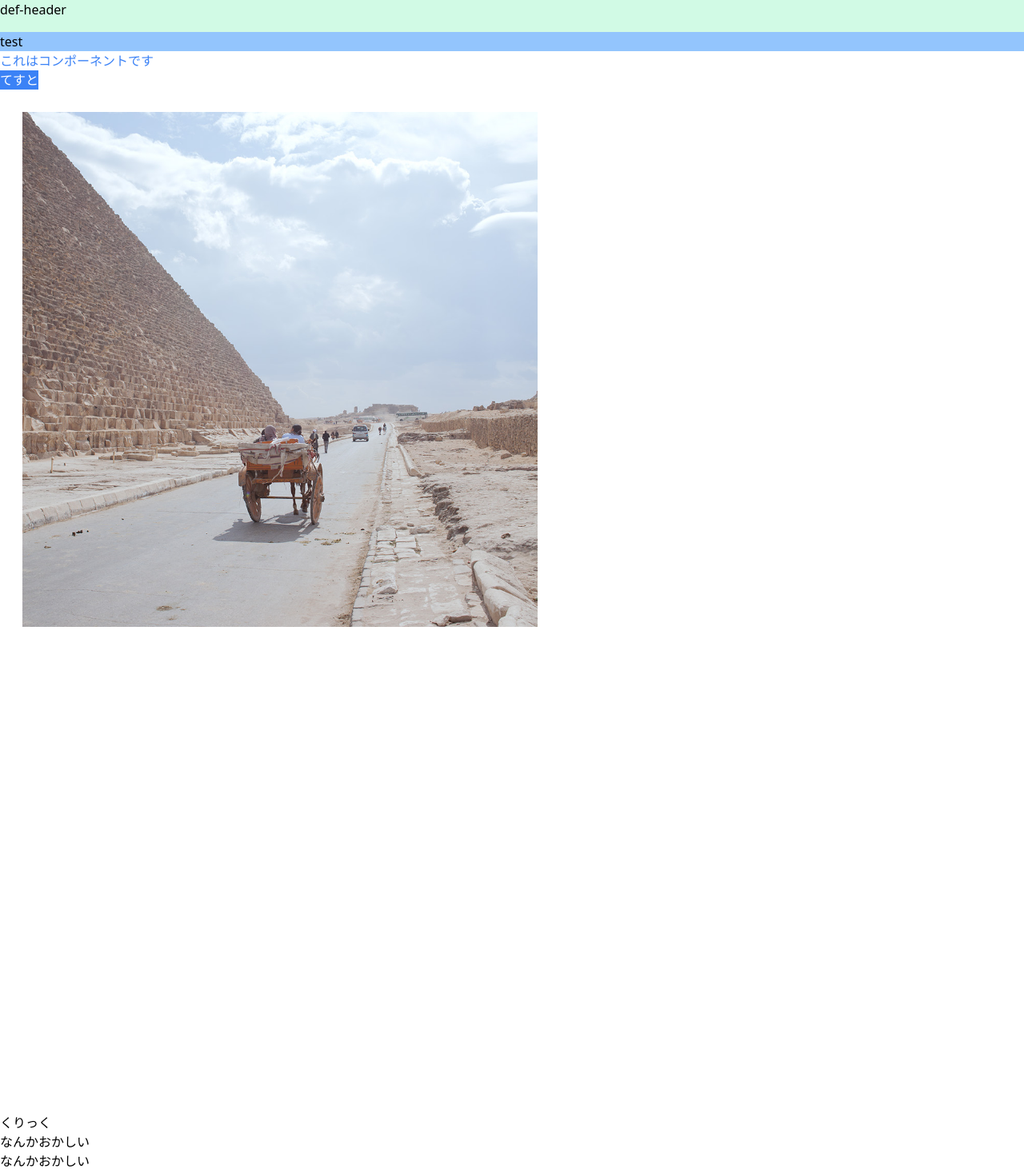
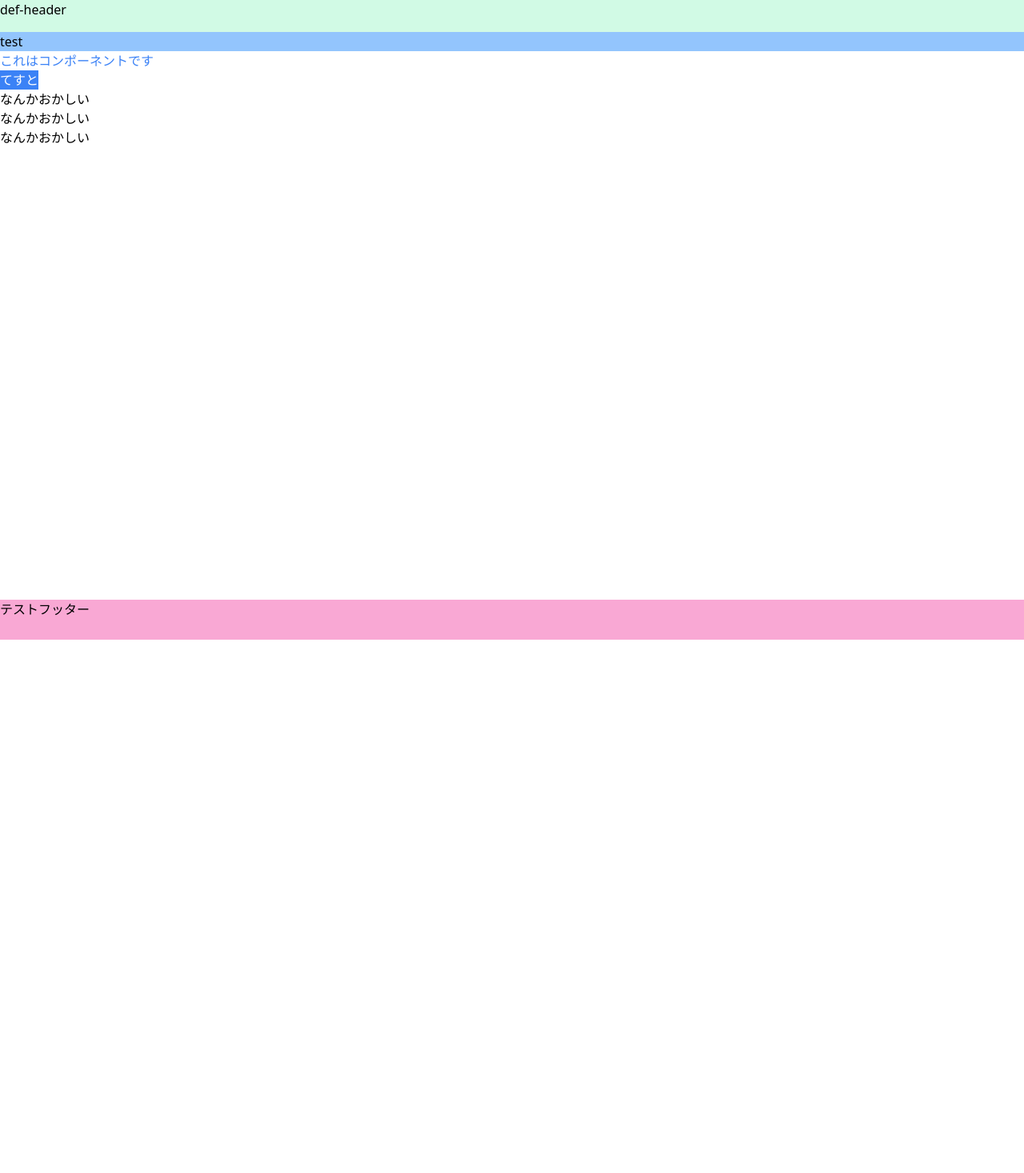
Before and after one commit to masatera-aret/my-photo-site, a Next.js app: page / in a window 1280 px wide. Shown: the top 1467 px of the page at 80% size. After the commit the page ends 800 px from the top, so only its background shows below. Built offline with nearby package versions, Linux system fonts and the light colour scheme.

Commit message:
react trantision groupのCSSTransitionの作成
まだ途中・・・

```diff
--- a/components/PhotosList.tsx
+++ b/components/PhotosList.tsx
@@ -1,8 +1,11 @@
+import React, { FC } from "react";
 import Image from "next/image";
 import { useEffect, useState } from "react";
+import { CSSTransition } from "react-transition-group";
 import Egypt1 from "../public/Egypt/_MG_5531.jpg";
 import Egypt2 from "../public/_MG_1914.jpg";
 import Egypt3 from "../public/Egypt/_MG_5721.jpg";
+import Photo1 from "../public/Egypt/_MG_6324.jpg";
 
 type PhotoList = {
   id: number;
@@ -10,73 +13,72 @@ type PhotoList = {
   alt: string;
 };
 
-const PhotosList = () => {
-  const photo_lists: PhotoList[] = [
+const PhotosList: FC = () => {
+  const photo_list: PhotoList[] = [
     { id: 1, src: Egypt1, alt: "エジプトの写真" },
     { id: 2, src: Egypt2, alt: "モロッコの写真" },
     { id: 3, src: Egypt3, alt: "モロッコの写真" },
+    { id: 4, src: Photo1, alt: "テスト" },
   ];
+  const nodeRef = React.useRef(null);
+  const break_point = 650;
+  const photos_length = photo_list.length;
 
-  const break_point = 650;
+  const [viewport_width, setViewportWidth] = useState(
+    document.documentElement.clientWidth
+  );
+  const [current_photo_id, setCurrentPhotoId] = useState<number>();
 
-  const [width, setWidth] = useState(document.documentElement.clientWidth);
-  const [photo_id, setPhoto_id] = useState(1);
+  const getInitialPhotoId = (photos_length: number): void => {
+    const min = 1;
+    const max = photos_length;
+    const photo_id = Math.floor(Math.random() * (max + 1 - min)) + min;
+    setCurrentPhotoId(photo_id);
+  };
 
-  const click = () => {
-    const leng = photo_lists.length;
-    if (leng <= photo_id) return setPhoto_id(1);
-    setPhoto_id(photo_id + 1);
+  const wait = (ms: number): Promise<void> => {
+    return new Promise((resolve) => {
+      setTimeout(resolve, ms);
+    });
+  };
+
+  const execPhotoSlider = async (ms: number): Promise<void> => {
+    await wait(ms);
+    if (photos_length <= current_photo_id) return setCurrentPhotoId(1);
+    setCurrentPhotoId(current_photo_id + 1);
   };
 
   useEffect(() => {
     window.addEventListener("resize", () =>
-      setWidth(document.documentElement.clientWidth)
+      setViewportWidth(document.documentElement.clientWidth)
     );
+    getInitialPhotoId(photos_length);
   }, []);
 
   useEffect(() => {
-    // setInterval(click, 5000);
-  });
+    execPhotoSlider(6000);
+  }, [current_photo_id]);
 
-  const PhotoListsRender = photo_lists.map((photo) => (
-    <div key={photo.id} className={`px-7 pt-7`}>
-      <div className={`w-full h-auto t-box relative bg-blue-300`}>
-        <Image
-          layout="fill"
-          objectFit="cover"
-          src={photo.src}
-          alt={photo.alt}
-        />
-      </div>
-    </div>
-  ));
-
-  const TestContent = photo_lists.map((photo) => (
-    <div
+  const PhotoListsRender: JSX.Element[] = photo_list.map((photo) => (
+    <CSSTransition
+      unmountOnExit
+      appear
       key={photo.id}
-      className={`absolute top-0 w-full h-full max-w-[700px] px-7 pt-7 duration-300 ${
-        photo_id === photo.id ? `opacity-100` : `opacity-0`
-      }`}
+      timeout={1000}
+      in={current_photo_id === photo.id}
+      classNames={`fade`}
+      className={`w-full h-auto t-box relative`}
     >
-      <div className={`w-full h-auto t-box relative bg-blue-300`}>
-        <Image
-          layout="fill"
-          objectFit="cover"
-          src={photo.src}
-          alt={photo.alt}
-        />
-      </div>
-    </div>
+      <Image layout="fill" objectFit="cover" src={photo.src} alt={photo.alt} />
+    </CSSTransition>
   ));
 
   return (
-    <>
-      {/* {width < break_point ? PhotoListsRender : <div>れすぽんしぶ</div>} */}
-      <div className={`relative pt-[100%]`}>{TestContent}</div>
-      <button className={`t-button`} onClick={click}>
-        くりっく
-      </button>
-    </>
+    viewport_width <= break_point && (
+      <div className={`p-7`}>
+        <div className={`relative pt-[100%]`}>{PhotoListsRender}</div>
+      </div>
+    )
   );
 };
 
--- a/styles/globals.css
+++ b/styles/globals.css
@@ -24,3 +24,59 @@
   display: block;
   padding-top: 100%;
 }
+
+.fade-enter {
+  position: absolute;
+  top: 0;
+  left: 0;
+  opacity: 0;
+}
+.fade-enter-active {
+  position: absolute;
+  top: 0;
+  left: 0;
+  opacity: 1;
+  transition: opacity 1s;
+}
+.fade-exit {
+  opacity: 1;
+}
+.fade-exit-active {
+  position: absolute;
+  top: 0;
+  left: 0;
+  opacity: 0;
+  transition: opacity 1s;
+}
+
+.fade-appear {
+  animation: anime 2s;
+}
+
+.test-enter {
+  opacity: 0;
+}
+.test-enter-active {
+  opacity: 1;
+  transition: opacity 1s;
+}
+.test-exit {
+  opacity: 1;
+}
+.test-exit-active {
+  opacity: 0;
+  transition: opacity 1s;
+}
+
+.test-appear {
+  animation: anime 2s;
+}
+
+@keyframes anime {
+  0% {
+    opacity: 0;
+  }
+  100% {
+    opacity: 1;
+  }
+}
```
